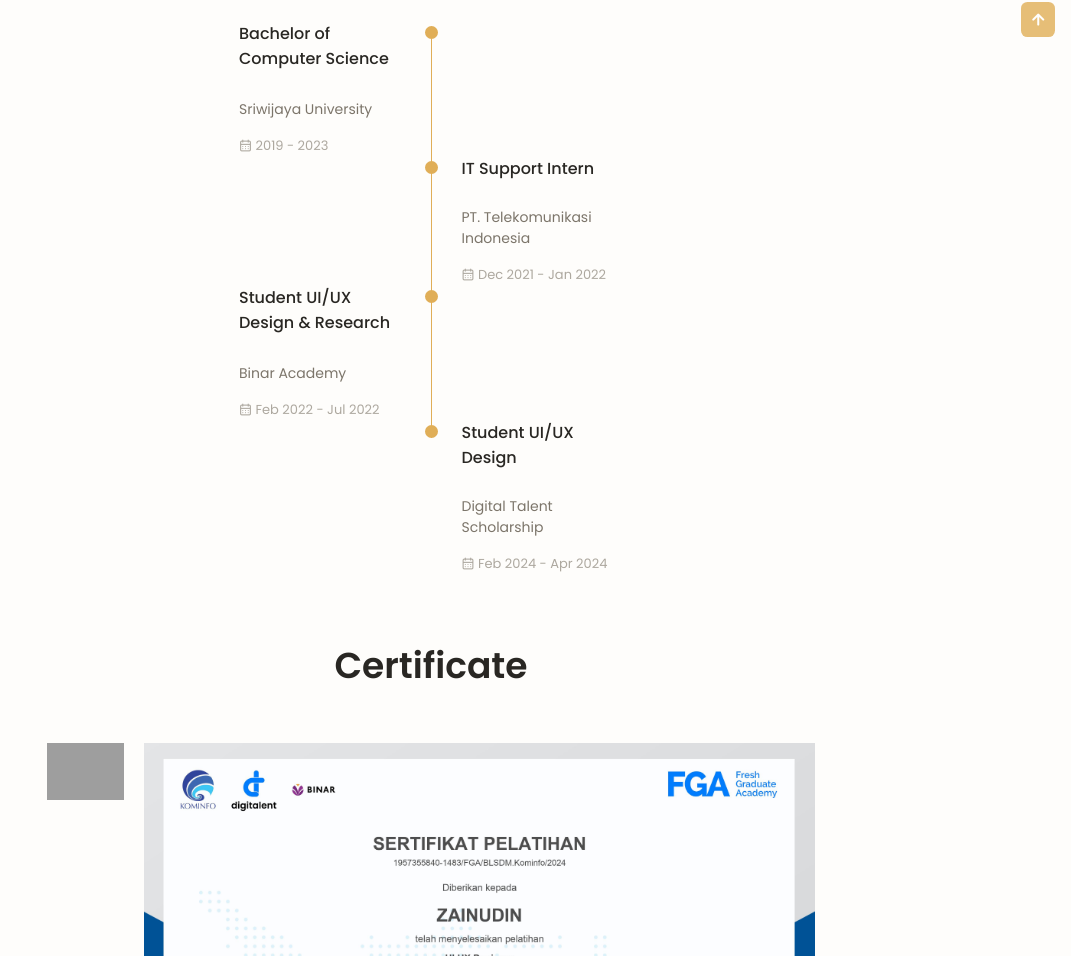
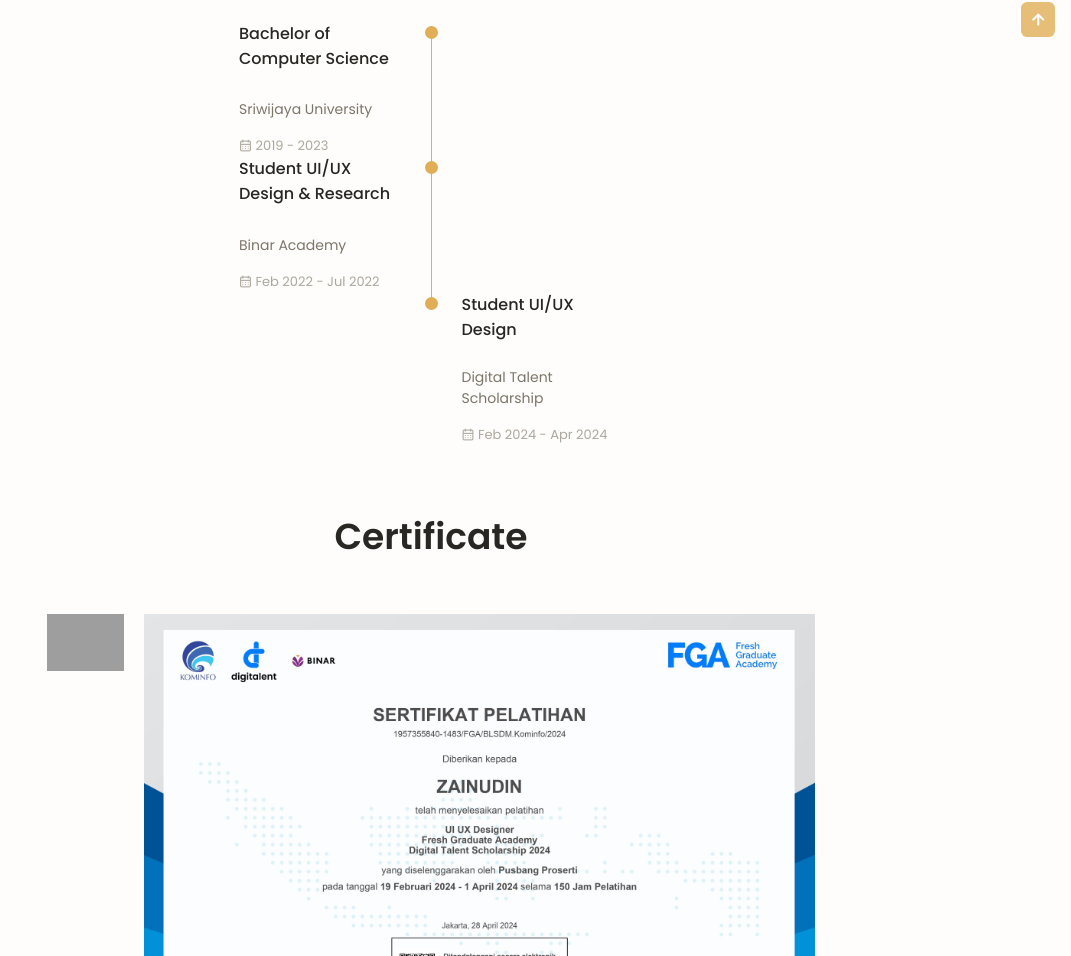
Before and after one commit to zainudin-uiux/zainudin-uiux.github.io, a plain HTML site: page about.html in a window 1280 px wide. Shown: the part 923-1879 px from the top of the page, without its empty margins (209-1280 px from the left). Drawn offline with nearby package versions, Linux system fonts and the light colour scheme; grey boxes are pictures that could not be loaded.

Commit message:
about.html

```diff
--- a/about.html
+++ b/about.html
@@ -143,22 +143,6 @@
              </div>
 
              <!--==================== QUALIFICATION 2 ====================-->
-             <div class="qualification__data">
-                <div></div>
-                <div>
-                   <span class="qualification__rounder"></span>
-                   <span class="qualification__line"></span>
-                </div>
-
-                <div>
-                    <h3 class="qualification__title">IT Support Intern</h3>
-                    <span class="qualification__subtitle">PT. Telekomunikasi Indonesia</span>
-                    <div class="qualification__calendar">
-                       <i class="uil uil-calendar-alt"></i>
-                       Dec 2021 - Jan 2022
-                    </div>
-                </div>
-            </div>
 
             <!--==================== QUALIFICATION 3 ====================-->
             <div class="qualification__data">
```
